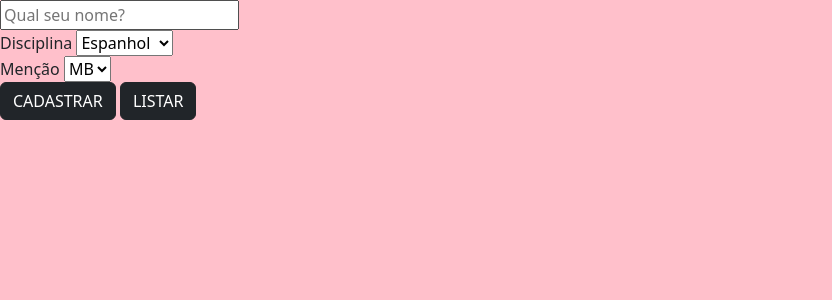
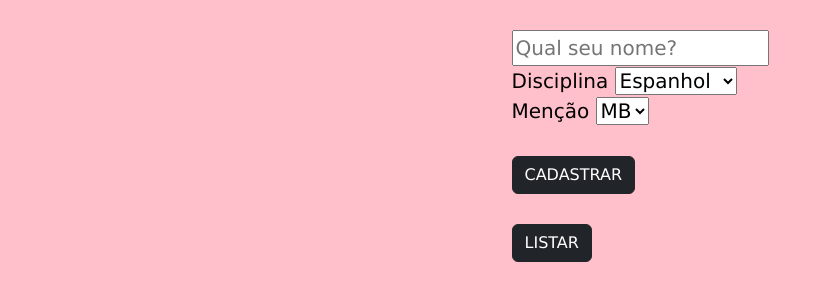
Before and after one commit to lizlinda/ProjetoCadastroMencao, a website: page www/index.html in a window 1280 px wide. Shown: the whole page, without its empty margins (0-832 px from the left). Drawn offline with nearby package versions, Linux system fonts and the light colour scheme.

Commit message:
atualização 02/06

```diff
--- a/www/css/style.css
+++ b/www/css/style.css
@@ -1,9 +1,16 @@
 body{
     background: pink;
-    font-size: center;
-    font-family: verdana color-value="FFFF";
+    font-size: 20px;
+    height: 100vh;
+    display: flex;
+    justify-content: center;
+    font-family: verdana;
+    color: black;
 }
-
+.centerclass{
+    background: pink;
+    height: auto;
+}
 button{
     display: block;
     margin: 0 auto;
--- a/www/index.html
+++ b/www/index.html
@@ -14,7 +14,8 @@
     </script>
 </head>
 <body>
-<div id="inserts">
+  <div class="centerclass">
+<div id="inserts"><br>
     <input type="text" placeholder="Qual seu nome?" class="inputtext" id="inputnome"><br>
 
     <label>Disciplina</label>
@@ -32,16 +33,18 @@
         <option>B</option>
         <option>R</option>
         <option>I</option>
-    </select><br>
+    </select><br><br>
 
-    <input type="button"  class="btn btn-dark"  value="CADASTRAR" onclick="cadastrar()">
-    <input type="button" class="btn btn-dark" value="LISTAR" onclick="listar()"
+    <input type="button"  class="btn btn-dark"  value="CADASTRAR" onclick="cadastrar()"><br><br>
+    <input type="button" class="btn btn-dark" value="LISTAR" onclick="listar()">
+
+
 </div>
 <div id="saida">
     <p id="nomealuno"></p>
     <p id="exibirdisciplina"></p>
     <p id="exibirmensao"></p>
 </div>
-
+  </div>
 </body>
 </html>
```
